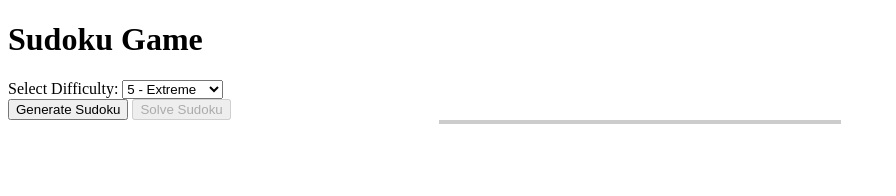
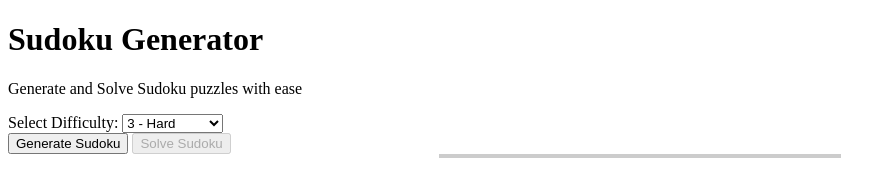
Before and after one commit to Jokerjoker91/Sudoku, a plain HTML site: page index.html in a window 1280 px wide. Shown: the whole page, without its empty margins (0-896 px from the left). Drawn offline with Linux system fonts and the light colour scheme.

Commit message:
Update index.html

```diff
--- a/index.html
+++ b/index.html
@@ -3,25 +3,35 @@
   <head>
     <meta charset="UTF-8" />
     <meta name="viewport" content="width=device-width, initial-scale=1.0" />
-    <title>Sudoku Generator</title>
+    <title>Sudoku</title>
+    <link
+      href="https://fonts.googleapis.com/css2?family=Roboto:wght@400;500&display=swap"
+      rel="stylesheet"
+    />
     <link rel="stylesheet" href="styles.css" />
   </head>
   <body>
-    <h1>Sudoku Game</h1>
-    <!-- Difficulty selection dropdown -->
-    <div>
+    <div class="container">
+      <header>
+        <h1>Sudoku Generator</h1>
+        <p>Generate and Solve Sudoku puzzles with ease</p>
+      </header>
+      <div class="game-container">
+        <div class="difficulty-selector">
           <label for="difficulty">Select Difficulty:</label>
           <select id="difficulty">
             <option value="1">1 - Easy</option>
             <option value="3">2 - Medium</option>
-        <option value="5">3 - Hard</option>
+            <option value="5" selected>3 - Hard</option>
             <option value="6">4 - Very Hard</option>
-        <option value="7" selected>5 - Extreme</option>
+            <option value="7">5 - Extreme</option>
           </select>
         </div>
         <button id="generate-btn">Generate Sudoku</button>
         <button id="solve-btn" disabled>Solve Sudoku</button>
         <div id="sudoku-container" class="sudoku-grid"></div>
+      </div>
+    </div>
 
     <script src="app.js"></script>
   </body>
```
Lines whose indentation alone changed are shown as unchanged.
